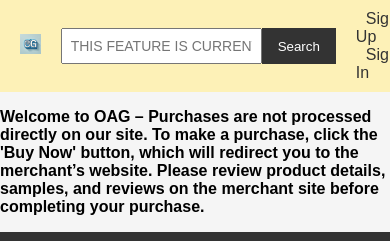
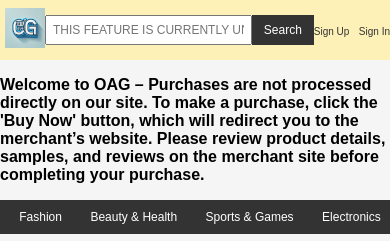
Before and after one commit to badboigibby/oag_store, a Flask app: page / in a window 390 px wide; the page is wider, and only the part inside the window is pictured. Shown: the top 241 px of that part. Run offline with Flask 3, Linux system fonts and the light colour scheme.

Commit message:
Updated banner image, templates and CSS

```diff
--- /dev/null
+++ b/runtime.txt
@@ -0,0 +1 @@
+python-3.9.10
--- a/static/css/styles.css
+++ b/static/css/styles.css
@@ -3,8 +3,7 @@ body {
     margin: 0;
     font-family: Arial, sans-serif;
     background-color: #f5f5f5;
-    overflow-x: hidden; /* Prevent horizontal scrolling */
-    touch-action: manipulation; /* Disable zoom functionality */
+    overflow-x: hidden; /* Prevent horizontal scroll */
 }
 
 a {
@@ -19,32 +18,34 @@ header, nav, section, footer {
 
 /* Top Bar */
 .top-bar {
-    background-color: #fdf1b7; /* Use the background color from the OAG logo */
+    background-color: #fdf1b7;
     display: flex;
+    flex-wrap: wrap;
     justify-content: space-between;
     align-items: center;
-    padding: 10px 20px;
+    padding: 10px;
 }
 
 .logo img {
-    max-height: 50px; /* Adjust the logo size */
+    max-height: 40px; /* Scaled for mobile */
     max-width: 100%;
 }
 
 .search-bar {
     flex-grow: 1;
-    margin: 0 20px;
     display: flex;
+    margin: 10px 0; /* Space for smaller screens */
 }
 
 .search-bar input {
     flex: 1;
-    padding: 8px;
-    font-size: 14px;
+    padding: 6px;
+    font-size: 12px; /* Scaled down for mobile */
 }
 
 .search-bar button {
-    padding: 8px 16px;
+    padding: 6px 12px;
+    font-size: 12px; /* Scaled for mobile */
     background-color: #333;
     color: white;
     border: none;
@@ -52,7 +53,8 @@ header, nav, section, footer {
 }
 
 .auth-buttons a {
-    margin-left: 10px;
+    font-size: 12px; /* Adjusted for mobile */
+    margin: 5px 5px 0 0;
     color: #333;
 }
 
@@ -61,35 +63,39 @@ header, nav, section, footer {
     background-color: #333;
     color: white;
     display: flex;
+    flex-wrap: wrap; /* Allow categories to stack on small screens */
     justify-content: space-around;
     padding: 10px 0;
 }
 
 .category-bar a {
     color: white;
-    font-size: 14px;
+    font-size: 12px; /* Reduced size for mobile */
+    margin: 5px 0; /* Spacing for stacked links */
 }
 
 /* Welcome Banner */
 .welcome-banner {
-    width: 100%;
-    height: 180px; /* Shorter height for mobile-friendly display */
-    background-image: url('static/your-banner-image.png'); /* Updated to reflect the actual file name */
+    text-align: center;
+    padding: 10px 0;
+    background-color: #fdf1b7;
+    font-size: 18px; /* Adjusted for mobile */
+    font-weight: bold;
+    margin-top: 10px;
+    border-radius: 8px;
+    background-image: url('static/your-banner-image.png');
     background-size: cover;
     background-position: center;
-    margin: 10px 0; /* Add spacing around the banner */
-    border-radius: 8px; /* Rounded corners for a modern look */
 }
 
 /* Product Section */
 .product-section {
-    padding: 10px;
+    padding: 10px; /* Reduced padding for mobile */
 }
 
 .product-row {
-    display: grid;
-    grid-template-columns: repeat(auto-fit, minmax(150px, 1fr)); /* Responsive grid */
-    gap: 10px; /* Add spacing between products */
+    display: flex;
+    flex-wrap: wrap;
     justify-content: center;
 }
 
@@ -97,8 +103,9 @@ header, nav, section, footer {
     background-color: white;
     border: 1px solid #ddd;
     padding: 10px;
-    margin: 0 auto; /* Center products */
+    margin: 5px;
     text-align: center;
+    width: 45%; /* Adjusted for mobile */
     box-shadow: 0 2px 5px rgba(0, 0, 0, 0.1);
 }
 
@@ -108,11 +115,12 @@ header, nav, section, footer {
 }
 
 .product a {
+    font-size: 12px; /* Adjusted for mobile */
     display: block;
     margin-top: 10px;
     background-color: #333;
     color: white;
-    padding: 8px 0;
+    padding: 6px 0;
     border-radius: 5px;
 }
 
@@ -127,17 +135,32 @@ footer {
 
 /* Bottom Bar */
 .bottom-bar {
-    background-color: #fdf1b7; /* Same yellow color as top bar */
+    background-color: #fdf1b7;
     text-align: center;
     padding: 10px 0;
-    font-size: 16px;
+    font-size: 14px;
     font-weight: bold;
     margin-top: 20px;
 }
 
-/* Disable Zoom */
-html {
-    -ms-touch-action: manipulation; /* Disable zoom for IE/Edge */
-    touch-action: manipulation; /* Disable zoom for modern browsers */
-    user-select: none; /* Prevent text selection on mobile */
+/* Canada Flag */
+.canada-flag {
+    width: 18px;
+    height: auto;
+    margin-left: 5px;
 }
+
+/* Media Queries for Mobile */
+@media (max-width: 768px) {
+    .top-bar, .category-bar, .welcome-banner, .product-section {
+        padding: 5px; /* Compact spacing */
+    }
+
+    .auth-buttons a {
+        font-size: 10px; /* Smaller fonts for links */
+    }
+
+    .product {
+        width: 100%; /* Full-width products for smaller screens */
+    }
+}
--- a/templates/index.html
+++ b/templates/index.html
@@ -2,7 +2,7 @@
 <html lang="en">
 <head>
     <meta charset="UTF-8">
-    <meta name="viewport" content="width=device-width, initial-scale=1.0">
+    <meta name="viewport" content="width=device-width, initial-scale=1, maximum-scale=1, user-scalable=no">
     <title>OAG - Your Amazon Affiliate Store</title>
     <link rel="stylesheet" href="static/css/styles.css">
 </head>
@@ -29,15 +29,15 @@
 
     <!-- Category Bar -->
     <nav class="category-bar">
-        <a href="#fashion">Fashion</a>
-        <a href="#beauty-health">Beauty & Health</a>
-        <a href="#sports-games">Sports & Games</a>
-        <a href="#electronics">Electronics</a>
+        <a href="#fashion" aria-label="Fashion Category">Fashion</a>
+        <a href="#beauty-health" aria-label="Beauty and Health Category">Beauty & Health</a>
+        <a href="#sports-games" aria-label="Sports and Games Category">Sports & Games</a>
+        <a href="#electronics" aria-label="Electronics Category">Electronics</a>
     </nav>
 
     <!-- Welcome Banner -->
     <section class="welcome-banner">
-        <img src="{{ url_for('static', filename='images/your-banner-image.jpg') }}" alt="Welcome Banner" class="banner-img">
+        <img src="{{ url_for('static', filename='images/your-banner-image.png') }}" alt="Welcome Banner" class="banner-img">
     </section>
 
     <!-- Product Section -->
@@ -47,10 +47,10 @@
             <div class="product-row">
                 {% for item in items %}
                     <div class="product">
-                        <img src="{{ item['image'] }}" alt="{{ item['name'] }}">
+                        <img src="{{ item['image'] }}" alt="{{ item['name'] }} - Product Image">
                         <p>{{ item['name'] }}</p>
                         <p>{{ item['price'] }}</p>
-                        <a href="{{ item['link'] }}" target="_blank" rel="noopener">Buy Now</a>
+                        <a href="{{ item['link'] }}" target="_blank" rel="noopener noreferrer" aria-label="Buy {{ item['name'] }} Now">Buy Now</a>
                     </div>
                 {% endfor %}
             </div>
@@ -63,8 +63,8 @@
     </footer>
 
     <!-- Bottom Bar with OAG ENGLISH🌍 CANADA Flag -->
-    <div class="bottom-bar">
-        <p>OAG                ENGLISH 🌍                CANADA <img src="https://upload.wikimedia.org/wikipedia/commons/c/cf/Flag_of_Canada.svg" alt="Canada Flag" class="canada-flag"></p>
-    </div>
+    <footer class="bottom-bar">
+        <p>OAG ENGLISH 🌍 CANADA <img src="https://upload.wikimedia.org/wikipedia/commons/c/cf/Flag_of_Canada.svg" alt="Canada Flag" class="canada-flag"></p>
+    </footer>
 </body>
 </html>
```
Also changed, not shown: static/images/your-banner-image.jpg (deleted), 1 other file.
